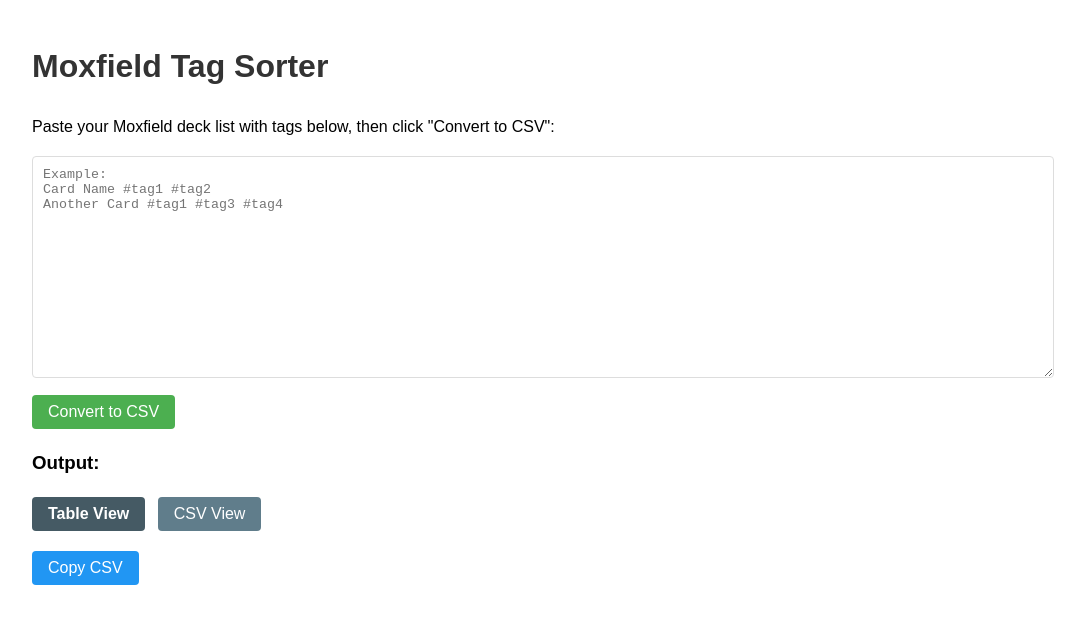
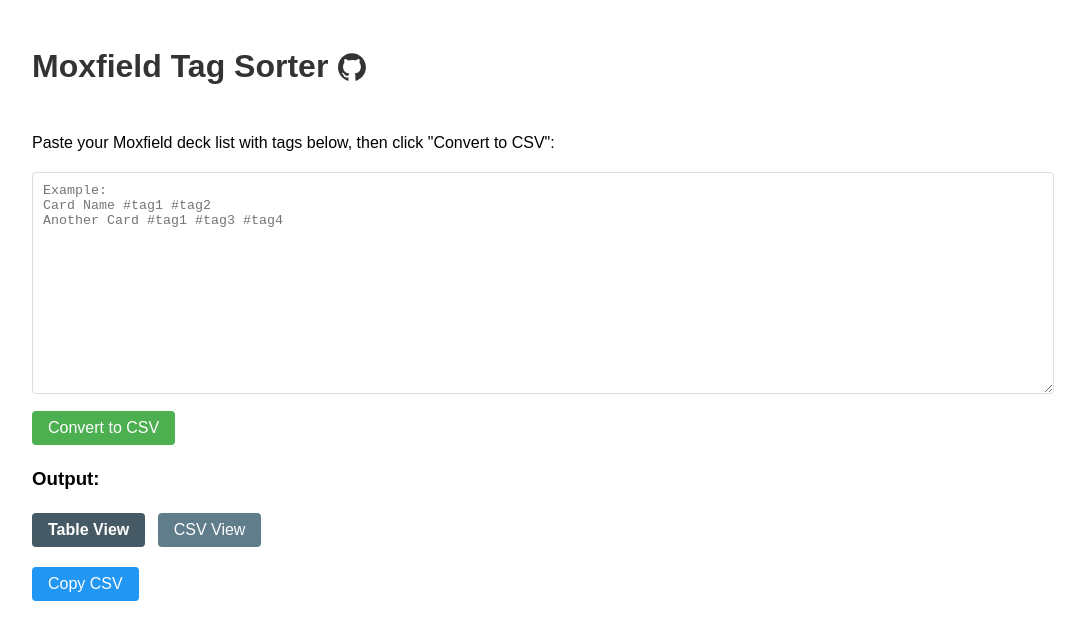
Before and after one commit to 0swin/Moxfield-Tag-Sorter, a plain HTML site: page index.html in a window 1280 px wide. Shown: the whole page, without its empty margins (108-1193 px from the left). Drawn offline with Linux system fonts and the light colour scheme.

Commit message:
Github link

```diff
--- a/index.html
+++ b/index.html
@@ -1,9 +1,9 @@
 <!DOCTYPE html>
 <html lang="en">
-<head>
-    <meta charset="UTF-8">
+<head>    <meta charset="UTF-8">
     <meta name="viewport" content="width=device-width, initial-scale=1.0">
-    <title>Moxfield Tag Sorter</title>    <style>
+    <title>Moxfield Tag Sorter</title>
+    <style>
         body {
             font-family: Arial, sans-serif;
             max-width: 1000px;
@@ -67,9 +67,27 @@
         }
         tr:hover {
             background-color: #e9e9e9;
+        }        h1 {
+            color: #333;
+            display: inline-block;
+            margin-right: 10px;
         }
-        h1 {
-            color: #333;
+        .header-container {
+            display: flex;
+            align-items: center;
+        }        .github-icon {
+            display: inline-flex;
+            align-items: center;
+            text-decoration: none;
+            transition: transform 0.2s;
+        }
+        .github-icon svg {
+            width: 28px;
+            height: 28px;
+            fill: #333;
+        }
+        .github-icon:hover svg {
+            fill: #2196F3;
         }
         .view-controls {
             margin: 15px 0;
@@ -86,11 +104,16 @@
         .tab-btn.active {
             background-color: #455A64;
             font-weight: bold;
-        }
-    </style>
+        }    </style>
 </head>
-<body>
-    <h1>Moxfield Tag Sorter</h1>
+<body>    <div class="header-container">
+        <h1>Moxfield Tag Sorter</h1>
+        <a href="https://github.com/0swin/Moxfield-Tag-Sorter" target="_blank" class="github-icon" title="View on GitHub">
+            <svg xmlns="http://www.w3.org/2000/svg" viewBox="0 0 98 96">
+                <path fill-rule="evenodd" clip-rule="evenodd" d="M48.854 0C21.839 0 0 22 0 49.217c0 21.756 13.993 40.172 33.405 46.69 2.427.49 3.316-1.059 3.316-2.362 0-1.141-.08-5.052-.08-9.127-13.59 2.934-16.42-5.867-16.42-5.867-2.184-5.704-5.42-7.17-5.42-7.17-4.448-3.015.324-3.015.324-3.015 4.934.326 7.523 5.052 7.523 5.052 4.367 7.496 11.404 5.378 14.235 4.074.404-3.178 1.699-5.378 3.074-6.6-10.839-1.141-22.243-5.378-22.243-24.283 0-5.378 1.94-9.778 5.014-13.2-.485-1.222-2.184-6.275.486-13.038 0 0 4.125-1.304 13.426 5.052a46.97 46.97 0 0 1 12.214-1.63c4.125 0 8.33.571 12.213 1.63 9.302-6.356 13.427-5.052 13.427-5.052 2.67 6.763.97 11.816.485 13.038 3.155 3.422 5.015 7.822 5.015 13.2 0 18.905-11.404 23.06-22.324 24.283 1.78 1.548 3.316 4.481 3.316 9.126 0 6.6-.08 11.897-.08 13.526 0 1.304.89 2.853 3.316 2.364 19.412-6.52 33.405-24.935 33.405-46.691C97.707 22 75.788 0 48.854 0z"/>
+            </svg>
+        </a>
+    </div>
     <p>Paste your Moxfield deck list with tags below, then click "Convert to CSV":</p>
     <textarea id="input" placeholder="Example:
 Card Name #tag1 #tag2
```
